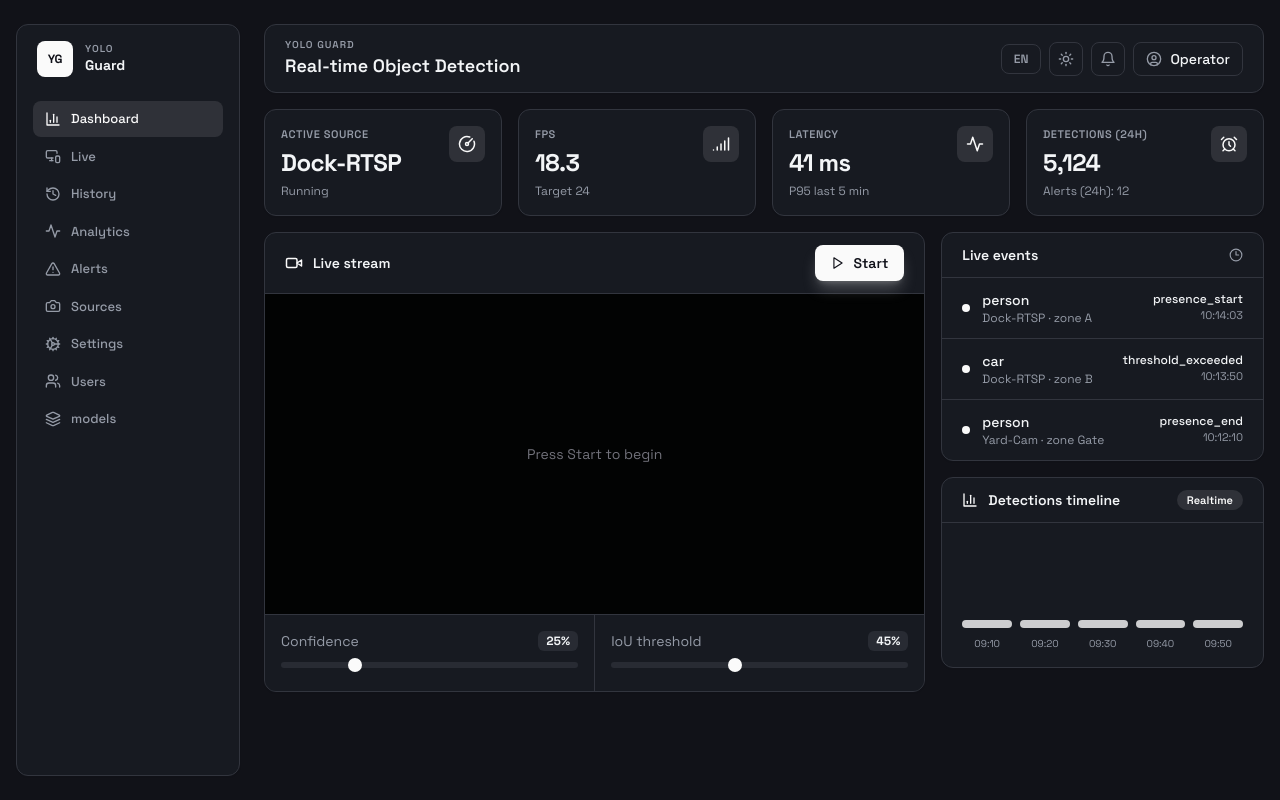
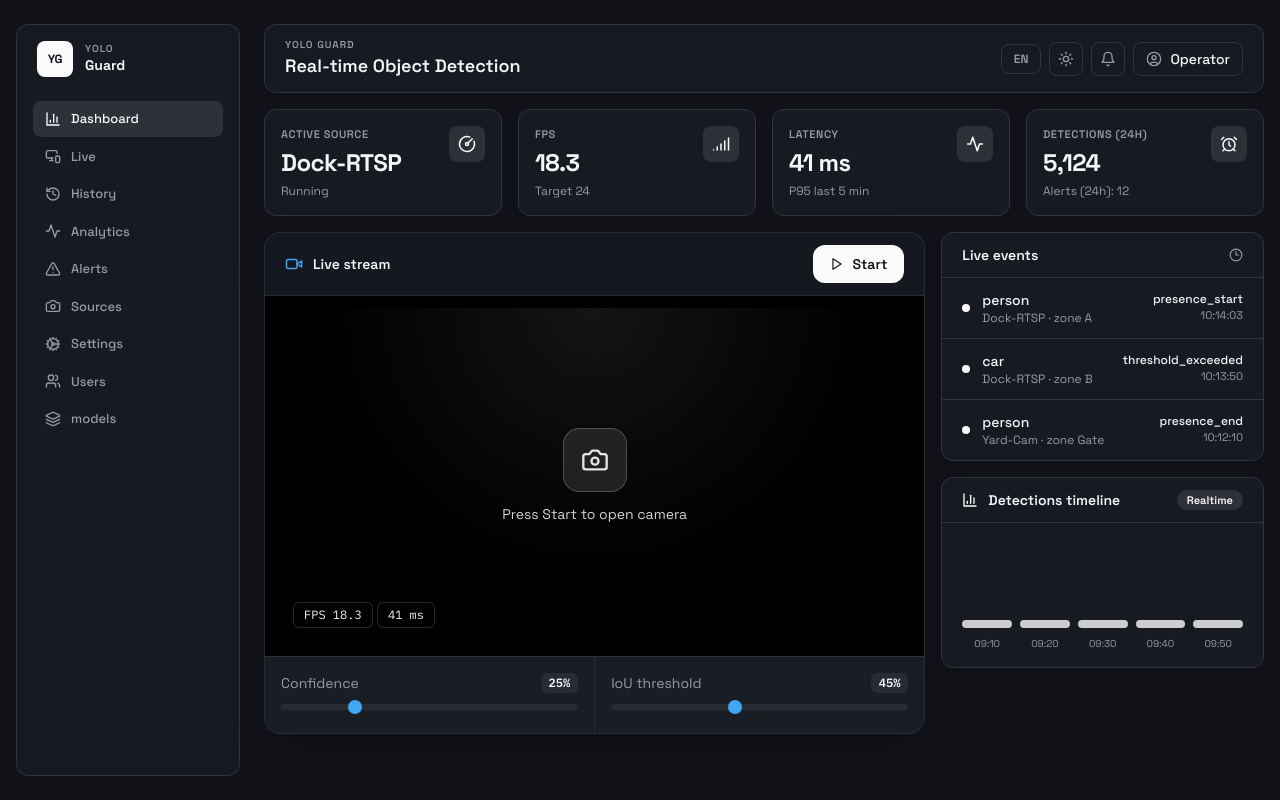
Before and after one commit to KapaSique/YOLO-detection, a Next.js app in the folder frontend/: page / in a window 1280 px wide. Built offline with nearby package versions, Linux system fonts and the light colour scheme.

Commit message:
livepreview fixed

```diff
--- a/frontend/src/components/LivePreview.tsx
+++ b/frontend/src/components/LivePreview.tsx
@@ -1,51 +1,75 @@
 "use client";
 
-import { Play, Square, Video } from "lucide-react";
-import { useState } from "react";
+import { AlertCircle, Play, Square, Video } from "lucide-react";
+import { useCallback, useState } from "react";
 import { useTranslation } from "react-i18next";
+
+import { WebcamFeed } from "./WebcamFeed";
 
 export function LivePreview() {
   const { t } = useTranslation();
   const [conf, setConf] = useState(0.25);
   const [iou, setIou] = useState(0.45);
   const [running, setRunning] = useState(false);
+  const [error, setError] = useState<string | null>(null);
+
+  const handleError = useCallback((message: string) => {
+    setError(message);
+    setRunning(false);
+  }, []);
+
+  const handleToggle = () => {
+    setError(null);
+    setRunning((current) => !current);
+  };
 
   return (
-    <div className="overflow-hidden rounded-xl border border-border bg-card shadow-sm">
-      <div className="flex items-center justify-between border-b border-border px-5 py-3">
+    <div className="surface-card overflow-hidden rounded-2xl">
+      <div className="flex items-center justify-between border-b border-border/70 px-5 py-3">
         <div className="flex items-center gap-2.5 text-sm font-semibold text-card-foreground">
-          <Video size={18} className="text-primary" />
+          <Video size={18} className="text-accent" />
           Live stream
         </div>
         <button
-          className={`flex items-center gap-2 rounded-lg px-4 py-2 text-sm font-semibold transition-all ${
+          className={`flex items-center gap-2 rounded-xl px-4 py-2 text-sm font-semibold transition ${
             running
-              ? "bg-red-500 text-white shadow-lg shadow-red-500/25 hover:bg-red-600"
-              : "bg-primary text-primary-foreground shadow-lg shadow-primary/25 hover:brightness-110"
+              ? "border border-red-300/20 bg-red-500/90 text-white hover:bg-red-500"
+              : "border border-primary/20 bg-primary text-primary-foreground hover:opacity-95"
           }`}
-          onClick={() => setRunning((v) => !v)}
+          onClick={handleToggle}
         >
           {running ? <Square size={14} /> : <Play size={14} />}
           {running ? t("stopStream") : t("startStream")}
         </button>
       </div>
 
-      <div className="flex h-[320px] items-center justify-center bg-black/90">
-        <p className="text-sm text-zinc-500">
-          {running ? "Stream active" : "Press Start to begin"}
-        </p>
+      {error && (
+        <div className="flex items-center gap-2 border-b border-red-500/20 bg-red-500/10 px-5 py-2.5 text-sm text-red-400">
+          <AlertCircle size={16} />
+          {error}
+        </div>
+      )}
+
+      <div className="relative h-[360px] bg-black p-3">
+        <WebcamFeed running={running} onError={handleError} />
+        <div className="font-mono-ui absolute bottom-7 left-7 z-20 rounded-md border border-white/15 bg-black/60 px-2.5 py-1 text-xs text-zinc-100">
+          FPS 18.3
+        </div>
+        <div className="font-mono-ui absolute bottom-7 left-28 z-20 rounded-md border border-white/15 bg-black/60 px-2.5 py-1 text-xs text-zinc-100">
+          41 ms
+        </div>
       </div>
 
-      <div className="grid grid-cols-2 gap-px border-t border-border bg-border">
-        <div className="space-y-2 bg-card p-4">
+      <div className="grid grid-cols-2 gap-px border-t border-border/70 bg-border/70">
+        <div className="space-y-2 bg-card/85 p-4">
           <div className="flex items-center justify-between text-sm">
             <span className="text-muted-foreground">{t("confThreshold")}</span>
-            <span className="rounded-md bg-secondary px-2 py-0.5 text-xs font-bold tabular-nums">
+            <span className="font-mono-ui rounded-md bg-secondary px-2 py-0.5 text-xs font-bold tabular-nums">
               {Math.round(conf * 100)}%
             </span>
           </div>
           <input
-            className="h-1.5 w-full cursor-pointer appearance-none rounded-full bg-secondary accent-primary [&::-webkit-slider-thumb]:h-3.5 [&::-webkit-slider-thumb]:w-3.5 [&::-webkit-slider-thumb]:appearance-none [&::-webkit-slider-thumb]:rounded-full [&::-webkit-slider-thumb]:bg-primary"
+            className="h-1.5 w-full cursor-pointer appearance-none rounded-full bg-secondary accent-accent [&::-webkit-slider-thumb]:h-3.5 [&::-webkit-slider-thumb]:w-3.5 [&::-webkit-slider-thumb]:appearance-none [&::-webkit-slider-thumb]:rounded-full [&::-webkit-slider-thumb]:bg-accent"
             type="range"
             min="0.05"
             max="0.9"
@@ -54,15 +78,15 @@ export function LivePreview() {
             onChange={(e) => setConf(parseFloat(e.target.value))}
           />
         </div>
-        <div className="space-y-2 bg-card p-4">
+        <div className="space-y-2 bg-card/85 p-4">
           <div className="flex items-center justify-between text-sm">
             <span className="text-muted-foreground">{t("iouThreshold")}</span>
-            <span className="rounded-md bg-secondary px-2 py-0.5 text-xs font-bold tabular-nums">
+            <span className="font-mono-ui rounded-md bg-secondary px-2 py-0.5 text-xs font-bold tabular-nums">
               {Math.round(iou * 100)}%
             </span>
           </div>
           <input
-            className="h-1.5 w-full cursor-pointer appearance-none rounded-full bg-secondary accent-primary [&::-webkit-slider-thumb]:h-3.5 [&::-webkit-slider-thumb]:w-3.5 [&::-webkit-slider-thumb]:appearance-none [&::-webkit-slider-thumb]:rounded-full [&::-webkit-slider-thumb]:bg-primary"
+            className="h-1.5 w-full cursor-pointer appearance-none rounded-full bg-secondary accent-accent [&::-webkit-slider-thumb]:h-3.5 [&::-webkit-slider-thumb]:w-3.5 [&::-webkit-slider-thumb]:appearance-none [&::-webkit-slider-thumb]:rounded-full [&::-webkit-slider-thumb]:bg-accent"
             type="range"
             min="0.1"
             max="0.95"
```
